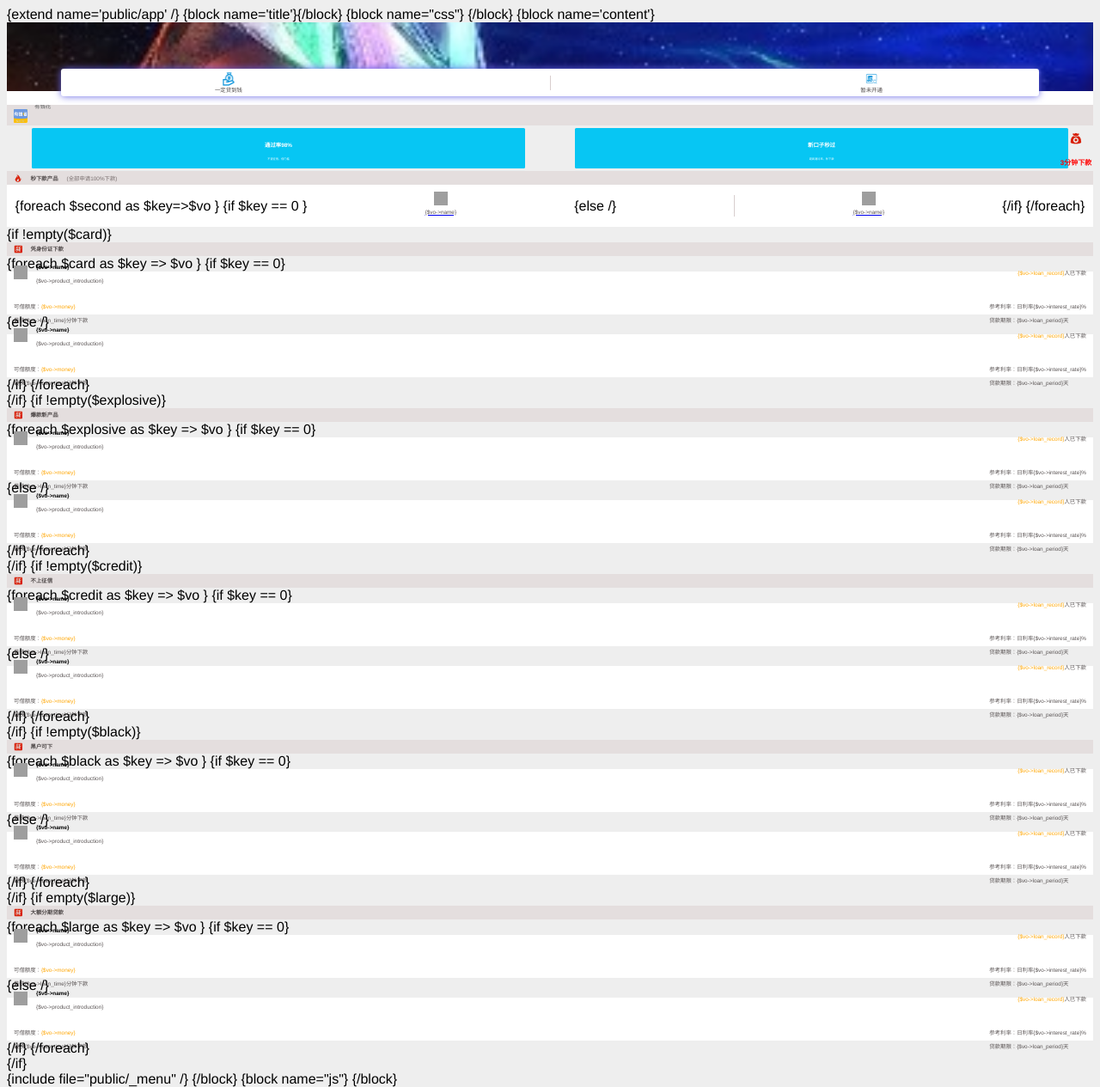
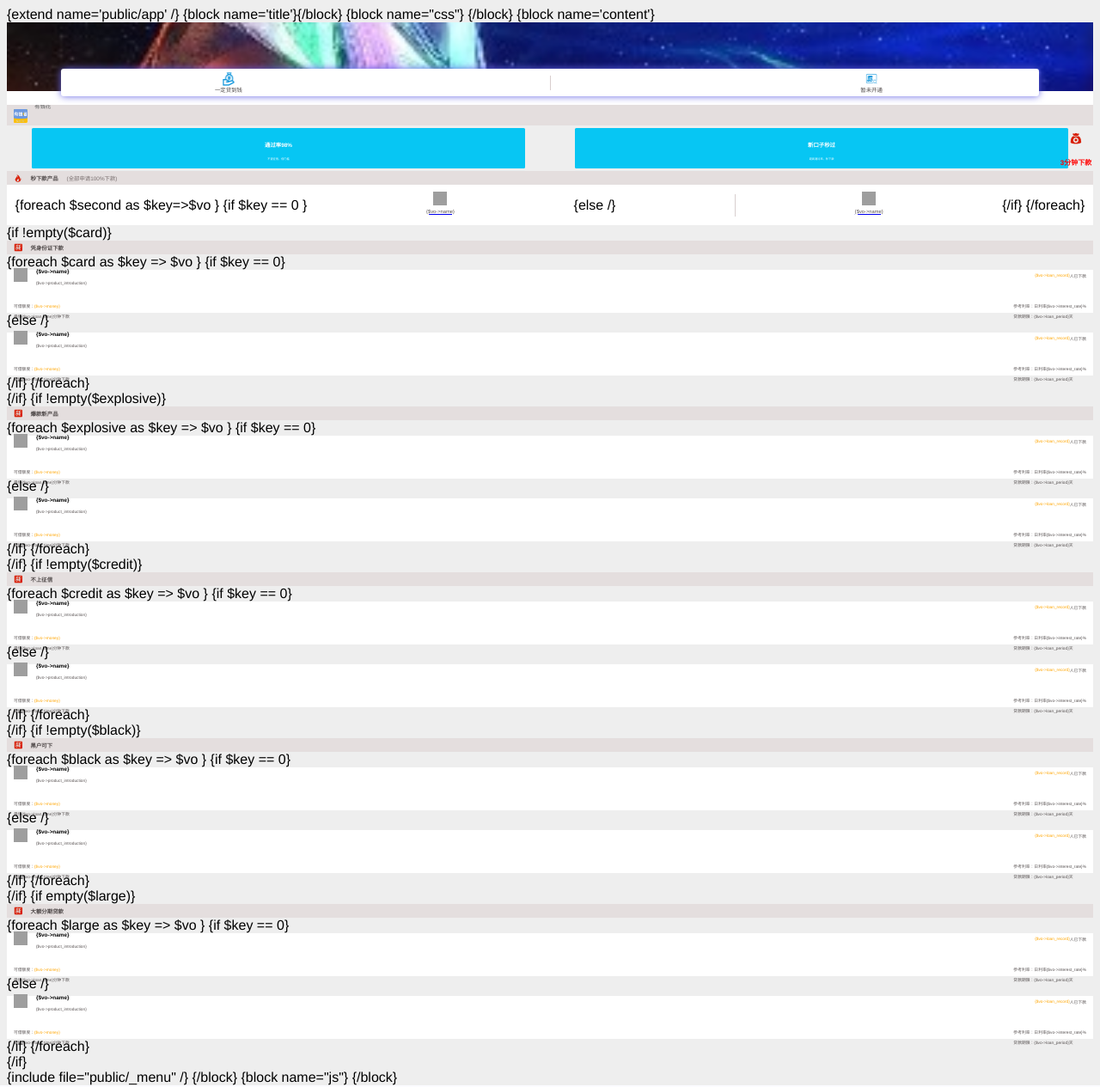
Before and after one commit to xiayin1992728/piglet, a PHP site: page /application/index/view/index/index.html in a window 1280 px wide. Shown: the whole page at 86% size. Run offline with PHP 8.4, Linux system fonts and the light colour scheme; grey boxes are pictures that could not be loaded.

Commit message:
change font-size

```diff
--- a/application/index/view/index/index.html
+++ b/application/index/view/index/index.html
@@ -114,7 +114,7 @@
   		<div class="product-list">
 			{foreach $card as $key => $vo }
 				{if $key == 0}
-					<div class="product-container">
+					<div class="product-container" onclick="location.href='{$vo->product_url}'">
 					<div class="product-top">
 						<div class="product-top-left">
 							<div class="product-top-left-img">
@@ -148,7 +148,7 @@
 					</div>
 				</div>
 				{else /}
-					<div class="product-container product-container-top">
+					<div class="product-container product-container-top" onclick="location.href='{$vo->product_url}'">
 					<div class="product-top">
 						<div class="product-top-left">
 							<div class="product-top-left-img">
@@ -200,7 +200,7 @@
 		<div class="product-list">
 			{foreach $explosive as $key => $vo }
 			{if $key == 0}
-			<div class="product-container">
+			<div class="product-container" onclick="location.href='{$vo->product_url}'">
 				<div class="product-top">
 					<div class="product-top-left">
 						<div class="product-top-left-img">
@@ -234,7 +234,7 @@
 				</div>
 			</div>
 			{else /}
-			<div class="product-container product-container-top">
+			<div class="product-container product-container-top" onclick="location.href='{$vo->product_url}'">
 				<div class="product-top">
 					<div class="product-top-left">
 						<div class="product-top-left-img">
@@ -286,7 +286,7 @@
 		<div class="product-list">
 			{foreach $credit as $key => $vo }
 			{if $key == 0}
-			<div class="product-container">
+			<div class="product-container" onclick="location.href='{$vo->product_url}'">
 				<div class="product-top">
 					<div class="product-top-left">
 						<div class="product-top-left-img">
@@ -320,7 +320,7 @@
 				</div>
 			</div>
 			{else /}
-			<div class="product-container product-container-top">
+			<div class="product-container product-container-top" onclick="location.href='{$vo->product_url}'">
 				<div class="product-top">
 					<div class="product-top-left">
 						<div class="product-top-left-img">
@@ -372,7 +372,7 @@
 		<div class="product-list">
 			{foreach $black as $key => $vo }
 			{if $key == 0}
-			<div class="product-container">
+			<div class="product-container" onclick="location.href='{$vo->product_url}'">
 				<div class="product-top">
 					<div class="product-top-left">
 						<div class="product-top-left-img">
@@ -406,7 +406,7 @@
 				</div>
 			</div>
 			{else /}
-			<div class="product-container product-container-top">
+			<div class="product-container product-container-top" onclick="location.href='{$vo->product_url}'">
 				<div class="product-top">
 					<div class="product-top-left">
 						<div class="product-top-left-img">
@@ -458,7 +458,7 @@
 		<div class="product-list">
 			{foreach $large as $key => $vo }
 			{if $key == 0}
-			<div class="product-container">
+			<div class="product-container" onclick="location.href='{$vo->product_url}'">
 				<div class="product-top">
 					<div class="product-top-left">
 						<div class="product-top-left-img">
@@ -492,7 +492,7 @@
 				</div>
 			</div>
 			{else /}
-			<div class="product-container product-container-top">
+			<div class="product-container product-container-top" onclick="location.href='{$vo->product_url}'">
 				<div class="product-top">
 					<div class="product-top-left">
 						<div class="product-top-left-img">
--- a/public/static/index/css/category.css
+++ b/public/static/index/css/category.css
@@ -195,12 +195,12 @@
 }
 
 .product-top-left-text p {
-    font-size: 0.4rem;
+    font-size: 0.3rem;
     color: #5a5454;
 }
 
 .product-top-right {
-    font-size: 0.4rem;
+    font-size: 0.3rem;
     display: flex;
     flex-direction: row;
     justify-content: flex-end;
@@ -224,7 +224,7 @@
 .product-buttom {
     display: flex;
     flex-direction: row;
-    font-size: 0.4rem;
+    font-size: 0.3rem;
     justify-content: space-between;
     color: #5a5454;
 }
--- a/public/static/index/css/index.css
+++ b/public/static/index/css/index.css
@@ -242,7 +242,7 @@
     }
 
     .second-product-container p {
-        font-size: 0.4rem;
+        font-size: 0.36rem;
         color: #585050;
         margin-top: 0.2rem;
     }
@@ -343,12 +343,12 @@
     }
 
     .product-top-left-text p {
-      font-size: 0.4rem;
+      font-size: 0.3rem;
       color: #5a5454;
     }
 
     .product-top-right {
-        font-size: 0.4rem;
+        font-size: 0.3rem;
         display: flex;
         flex-direction: row;
         justify-content: flex-end;
@@ -372,7 +372,7 @@
     .product-buttom {
       display: flex;
       flex-direction: row;
-      font-size: 0.4rem;
+      font-size: 0.3rem;
       justify-content: space-between;
       color: #5a5454;
     }
```
Also changed, not shown: database/seeds/ProductTagSeeder.php (+7 -18 lines).
